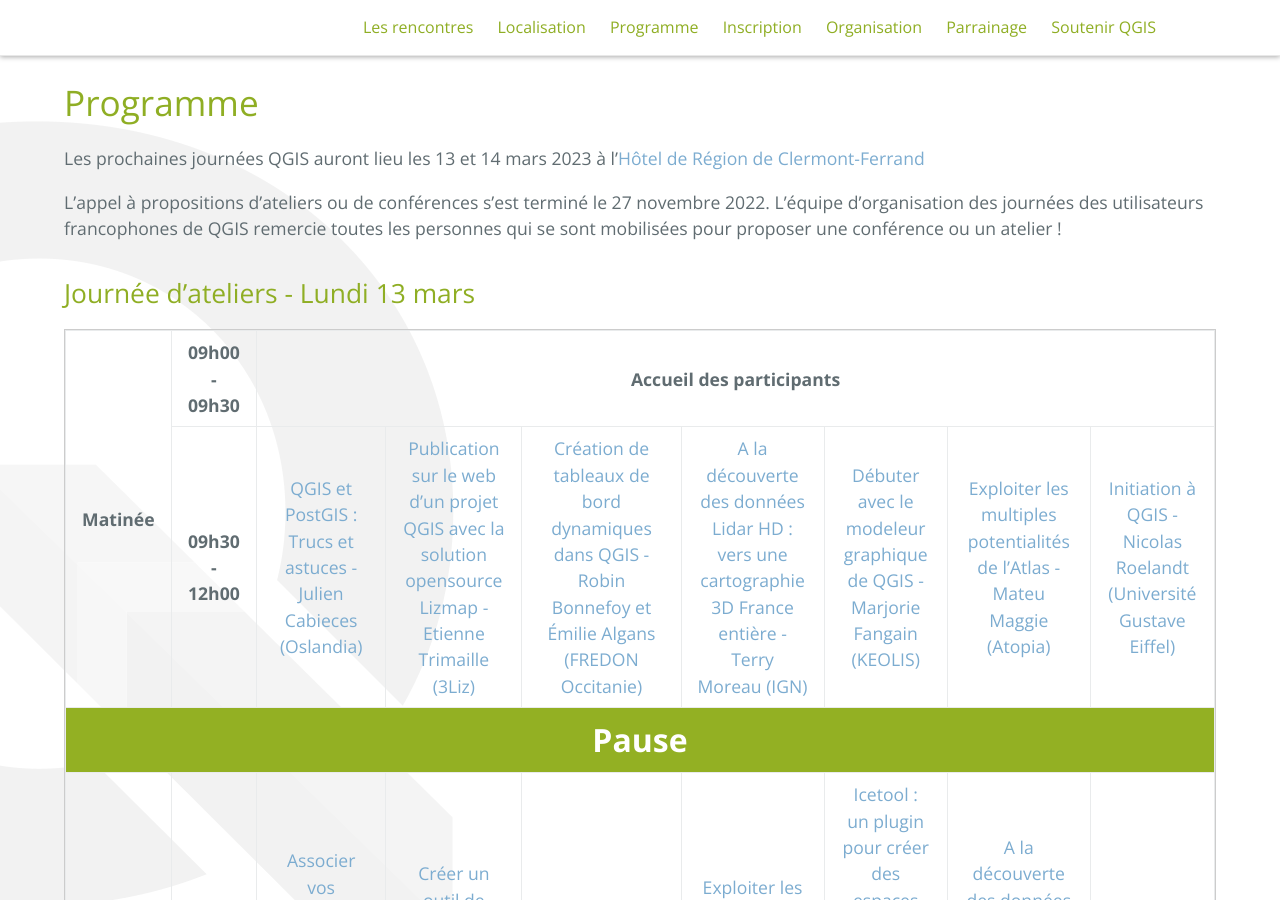
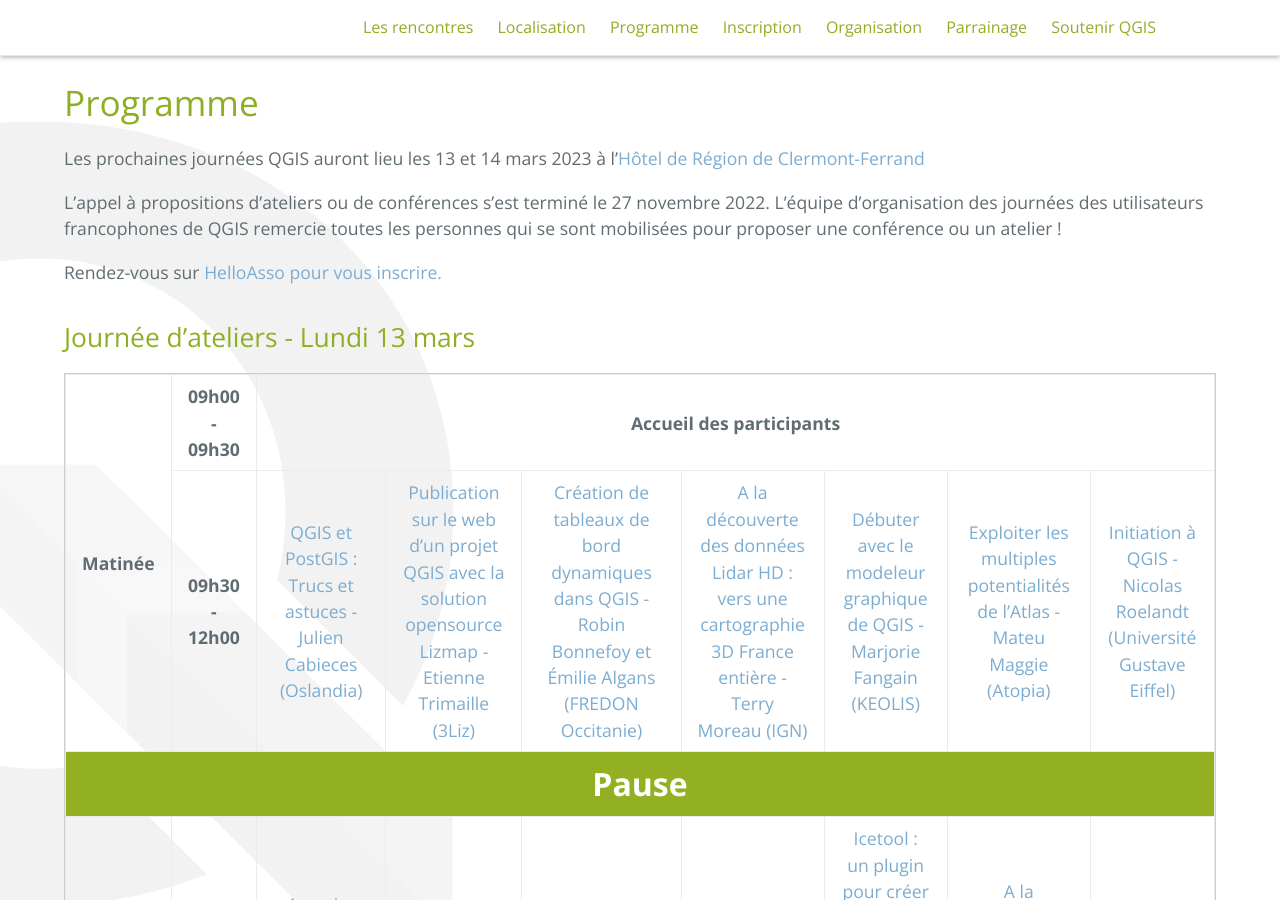
Before and after one commit to OSGeo-fr/QGIS-conf-fr-website, a Jekyll site: the page built from z20_programme.md, in a window 1280 px wide and 900 px high, scrolled down 367 px. Built offline with Jekyll 4.4.1, drawn with Linux system fonts in a browser that asks for light colours.

Commit message:
Lien vers la page d'inscription sur le programme

```diff
--- a/z20_programme.md
+++ b/z20_programme.md
@@ -8,6 +8,8 @@ menu: header
 Les prochaines journées QGIS auront lieu les 13 et 14 mars 2023 à l'[Hôtel de Région de Clermont-Ferrand](./z10_localisation.html)
 
 L'appel à propositions d'ateliers ou de conférences s'est terminé le 27 novembre 2022. L'équipe d'organisation des journées des utilisateurs francophones de QGIS remercie toutes les personnes qui se sont mobilisées pour proposer une conférence ou un atelier !
+
+Rendez-vous sur <a href="https://www.helloasso.com/associations/osgeo-fr/evenements/journee-utilisateur-qgis-francophone-2023-2">HelloAsso pour vous inscrire.</a>
 
 ## Journée d'ateliers - Lundi 13 mars
 
```
